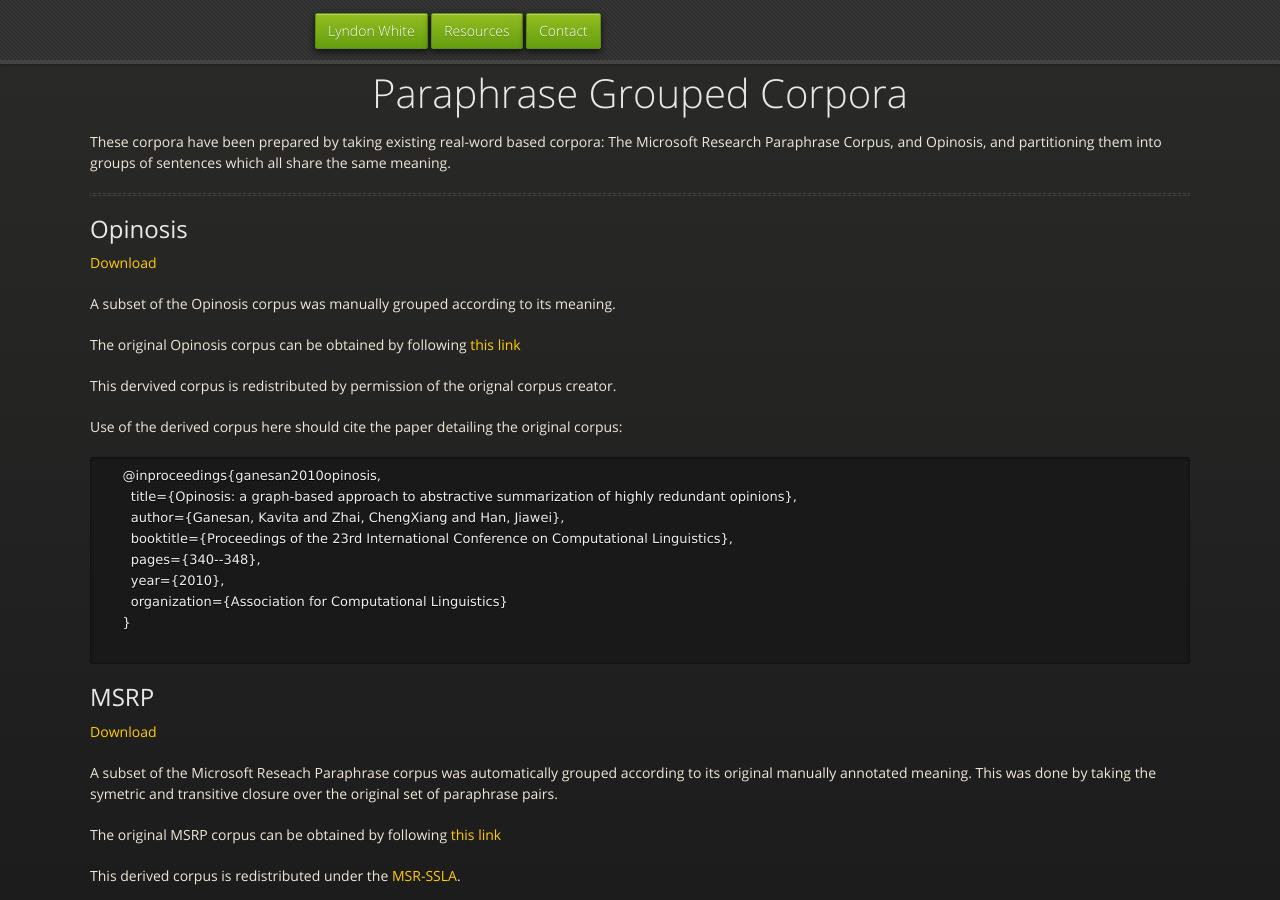
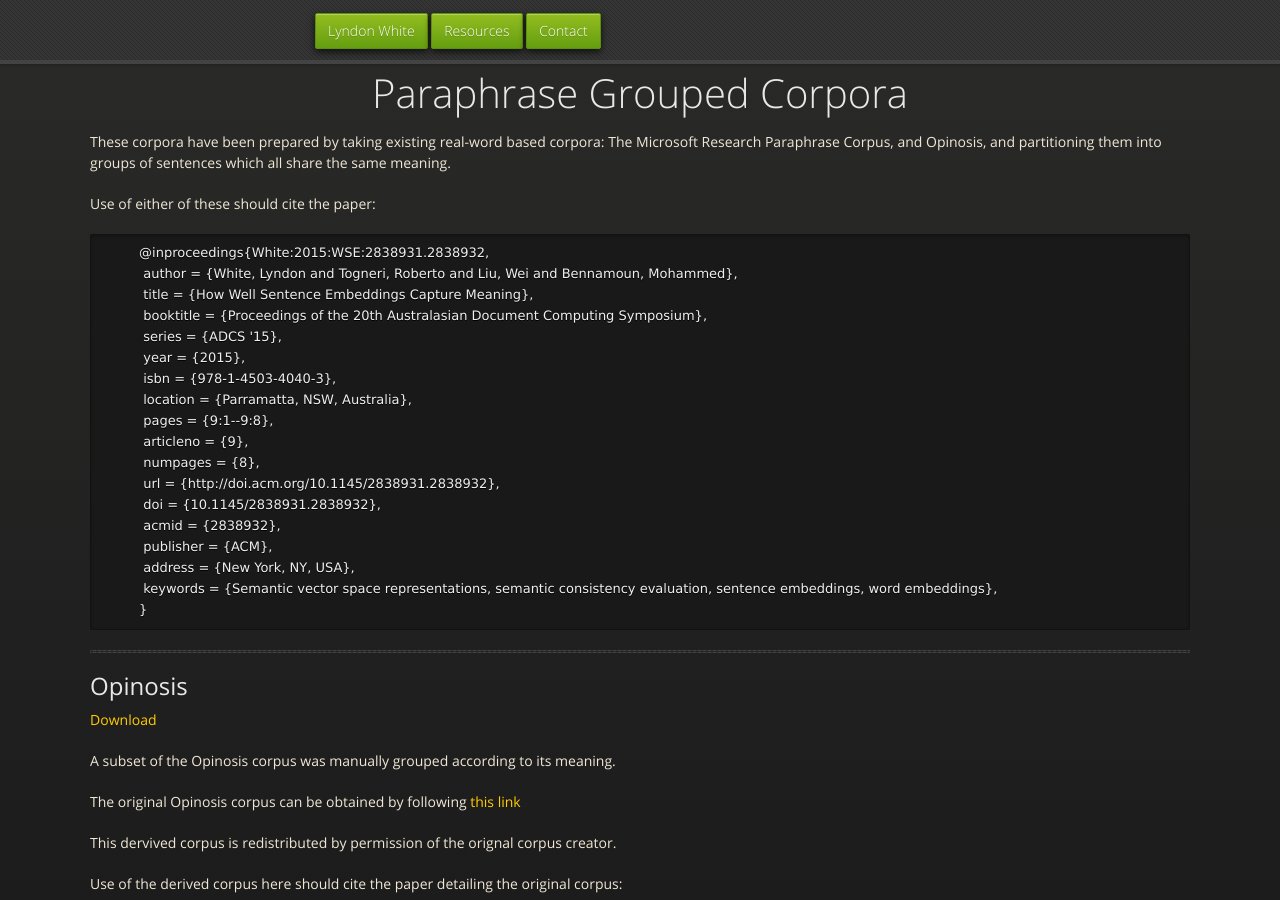
Before and after one commit to oxinabox/oxinabox.github.io, a Jekyll site: the page built from resources/paraphrase_grouped_corpora/index.md, in a window 1280 px wide and 900 px high. Built offline with Jekyll 4.4.1, drawn with Linux system fonts in a browser that asks for light colours; nearby versions of some CDN libraries; some web fonts are replaced; Markdown is read by kramdown in place of the engine named in the settings.

Commit message:
added to paraphrase corpus the aer to cite

````diff
--- a/resources/paraphrase_grouped_corpora/index.md
+++ b/resources/paraphrase_grouped_corpora/index.md
@@ -6,6 +6,28 @@
 
 These corpora have been prepared by taking existing real-word based corpora: The Microsoft Research Paraphrase Corpus, and Opinosis, and partitioning them into  groups of sentences which all share the same meaning.
 
+Use of either of these should cite the paper:
+
+```
+	@inproceedings{White:2015:WSE:2838931.2838932,
+	 author = {White, Lyndon and Togneri, Roberto and Liu, Wei and Bennamoun, Mohammed},
+	 title = {How Well Sentence Embeddings Capture Meaning},
+	 booktitle = {Proceedings of the 20th Australasian Document Computing Symposium},
+	 series = {ADCS '15},
+	 year = {2015},
+	 isbn = {978-1-4503-4040-3},
+	 location = {Parramatta, NSW, Australia},
+	 pages = {9:1--9:8},
+	 articleno = {9},
+	 numpages = {8},
+	 url = {http://doi.acm.org/10.1145/2838931.2838932},
+	 doi = {10.1145/2838931.2838932},
+	 acmid = {2838932},
+	 publisher = {ACM},
+	 address = {New York, NY, USA},
+	 keywords = {Semantic vector space representations, semantic consistency evaluation, sentence embeddings, word embeddings},
+	}
+```
 
 -----
 
````
